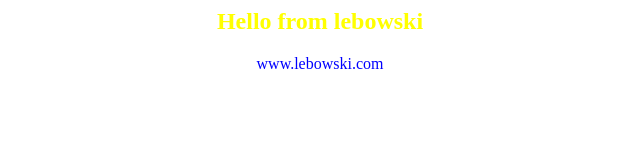
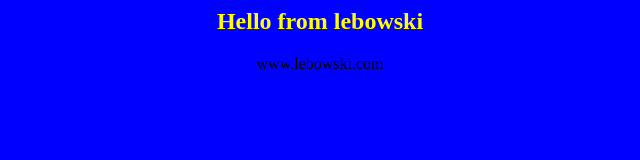
Before and after one commit to leb0wski1/app-for-jenkins, a plain HTML site: page index.html in a window 1280 px wide. Shown: the whole page, without its empty margins (320-960 px from the left). Drawn offline with Linux system fonts and the light colour scheme.

Commit message:
Changed background color

```diff
--- a/index.html
+++ b/index.html
@@ -1,9 +1,9 @@
 <html>
-<body bgcolor=white>
+<body bgcolor=blue>
 <center>
 <h2><font color=yellow>Hello from lebowski</font></h2>
 
-<font color=blue> www.lebowski.com </font>
+<font color=black> www.lebowski.com </font>
 
 </center>
 </body>
```
